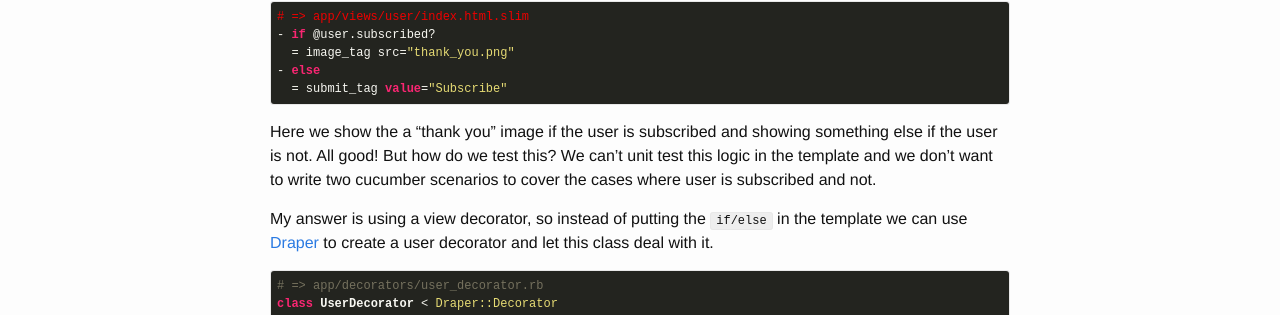
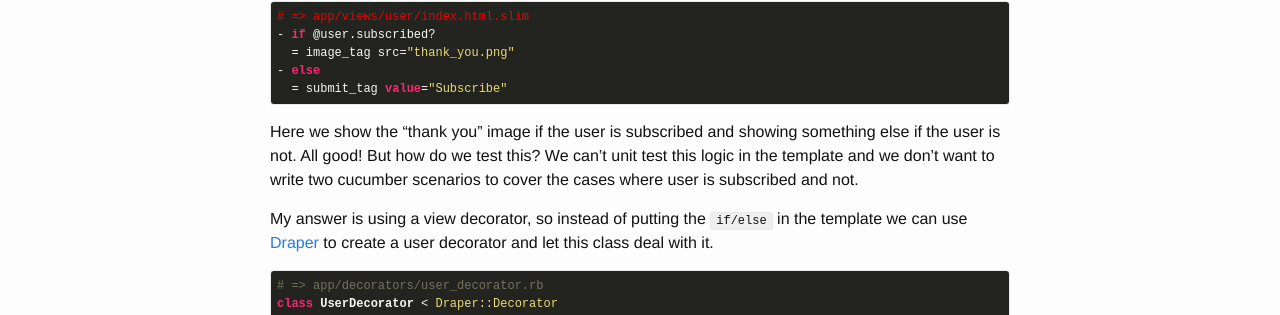
Before and after one commit to emre-basala/emre-basala.github.io, a Jekyll site: the page built from _posts/2014-09-06-testing-draper-decorators-with-rspec.md, in a window 1280 px wide. Shown: the part 367-682 px from the top of the page. Built offline with Jekyll 4.4.1, drawn with Linux system fonts in a browser that asks for light colours; Markdown is read by kramdown in place of the engine named in the settings; comment, search, counter and statistics services are not loaded.

Commit message:
fix typo

````diff
--- a/_posts/2014-09-06-testing-draper-decorators-with-rspec.md
+++ b/_posts/2014-09-06-testing-draper-decorators-with-rspec.md
@@ -19,7 +19,7 @@ Here is a very basic example of a view template doing more than just showing the
   = submit_tag value="Subscribe"
 ```
 
-Here we show the a "thank you" image if the user is subscribed and showing something else if the user is not. All good! But how do we test this? We can't unit test this logic in the template and we don't want to write two cucumber scenarios to cover the cases where user is subscribed and not.
+Here we show the "thank you" image if the user is subscribed and showing something else if the user is not. All good! But how do we test this? We can't unit test this logic in the template and we don't want to write two cucumber scenarios to cover the cases where user is subscribed and not.
 
 My answer is using a view decorator, so instead of putting the `if/else` in the template we can use <a href="https://github.com/drapergem/draper" target='_blank' > Draper </a> to create a user decorator and let this class deal with it.
 
````
